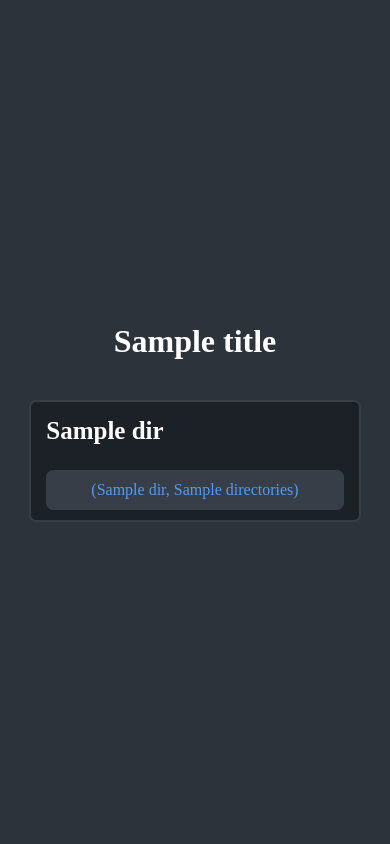
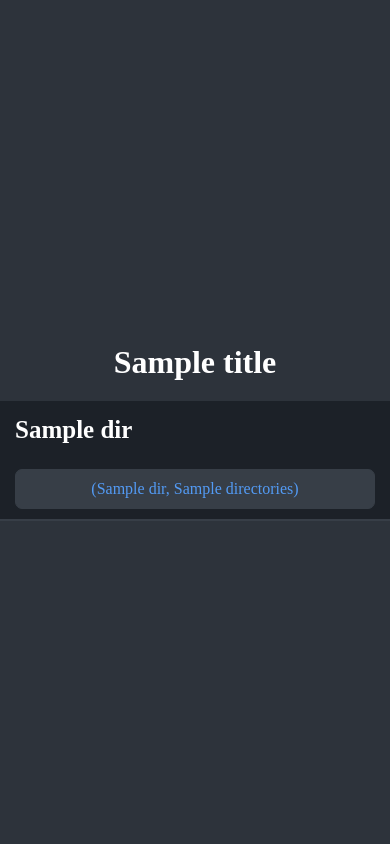
Before and after one commit to nickkipshidze/mrrobot-site, a Django app: template templates/home.html in a window 390 px wide. Run offline with Django 4.2, Linux system fonts and the light colour scheme; the template is opened without the code that fills it: most values are stand-ins (such as "Sample title", 1, 10 or a date in 2020); some web fonts are replaced.

Commit message:
Change mobile design & small adjustments to desktop design

```diff
--- a/static/css/global.css
+++ b/static/css/global.css
@@ -49,8 +49,8 @@ body {
     border: 2px solid #373E47;
     border-radius: 7px;
     margin: 20px;
-    width: 50vw;
-    max-height: 400px;
+    width: 70vw;
+    max-height: 60vh;
 }
 
 .secondary-heading {
@@ -76,7 +76,7 @@ body {
 .item-link {
     border: 1px solid #373E47;
     border-radius: 7px;
-    text-align: center;
+    text-align: left;
     transition: all 0.3s;
     padding: 1rem;
     margin: auto 1.5rem;
@@ -93,7 +93,20 @@ video {
 }
 
 @media screen and (max-width: 768px) {
-    .dir {
-        width: 85vw;
+    body {
+		overflow-x: hidden;
+	}
+
+	.item-link {
+		text-align: center;
+	}
+
+	.dir {
+        width: 100vw;
+        margin: 0;
+        border: none;
+        border-radius: 0;
+        border-bottom: 2px solid #373E47;
+        max-height: 60vh;
     }
 }
```
